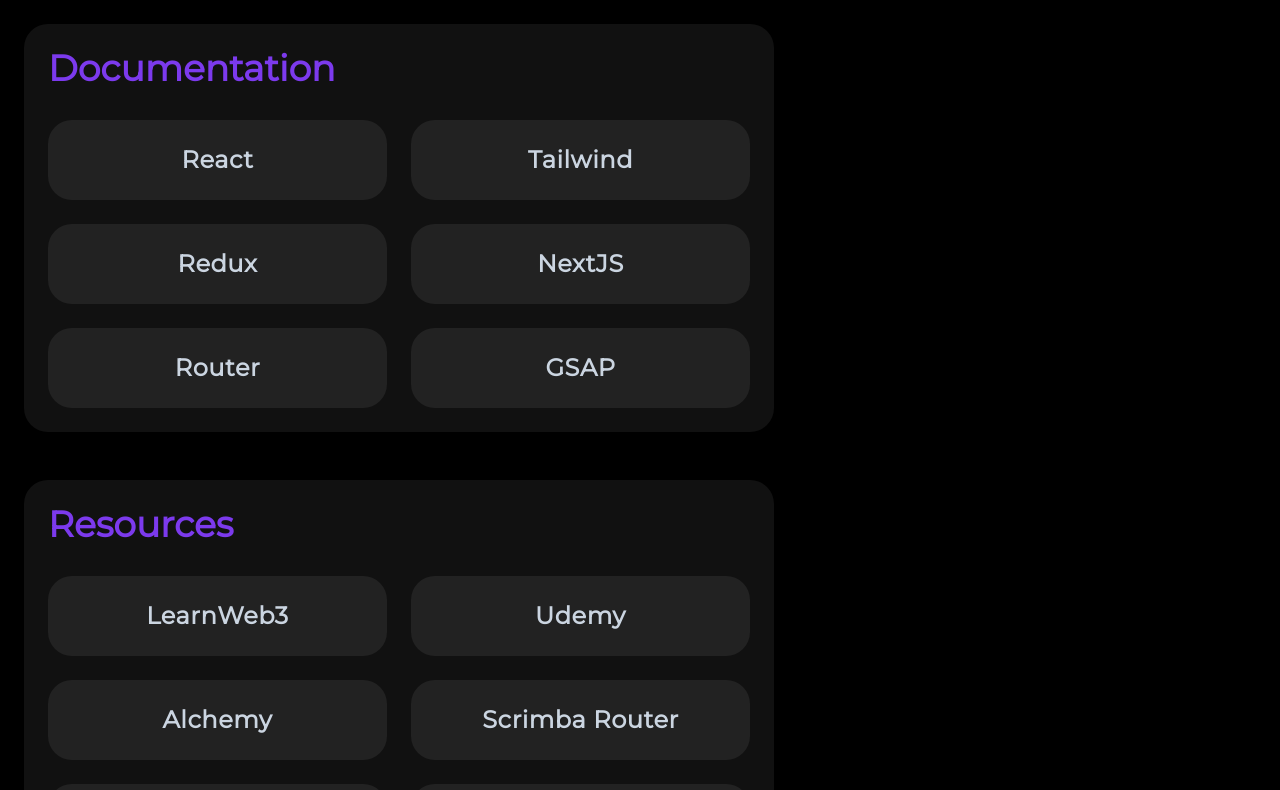
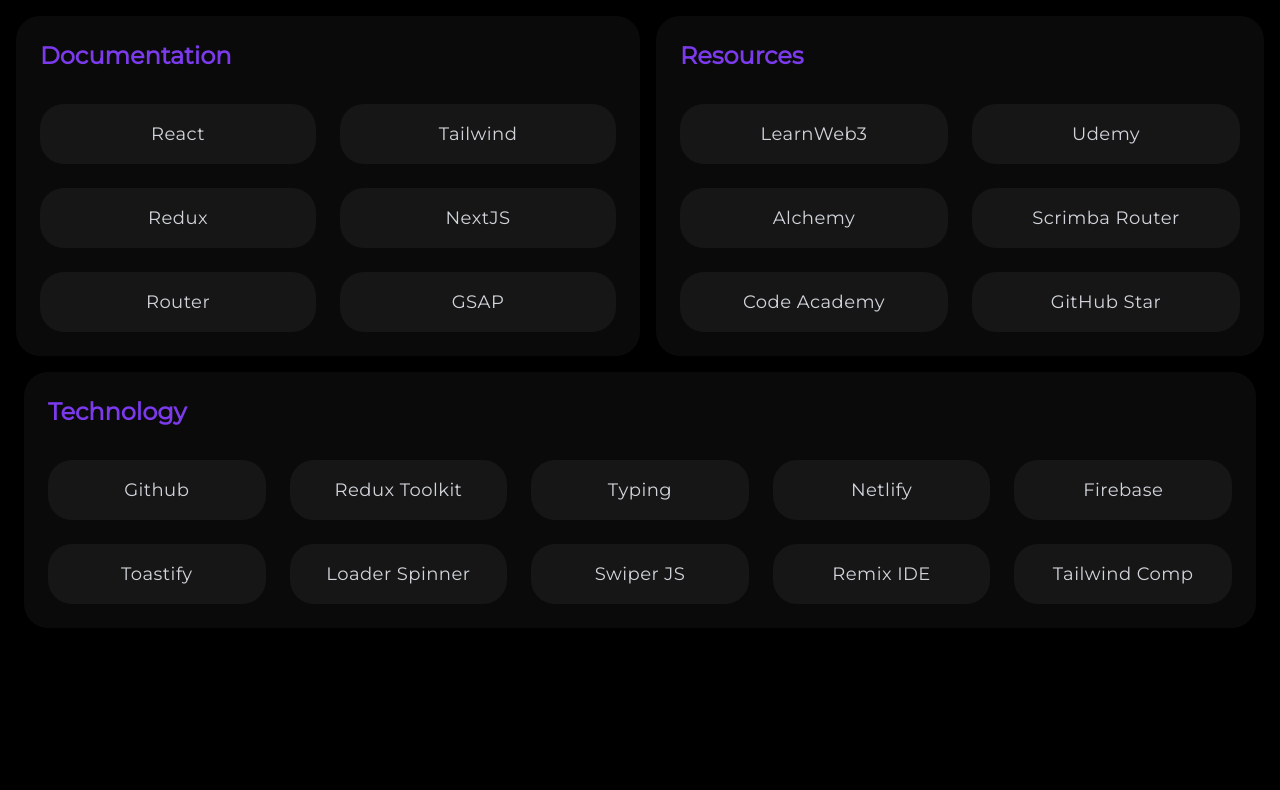
Before and after one commit to akhil683/Chrome-home-page, a React (Vite) app: page / in a window 1280 px wide. Shown: the top 790 px of the page. Built offline with nearby package versions, Linux system fonts and the light colour scheme.

Commit message:
updated the font size bg colors

```diff
--- a/src/App.jsx
+++ b/src/App.jsx
@@ -8,11 +8,11 @@
   return (
    <div>
       {/* <Header /> */}
-    <div className="flex flex-wrap">
+    <div className="grid md:grid-cols-2 grid-cols-1">
       <MostUsed />
       <Sources />
-      <Tech />
     </div>
+    <Tech />
    </div>
   )
 }
--- a/src/components/MostUsed.jsx
+++ b/src/components/MostUsed.jsx
@@ -29,13 +29,13 @@
   ];
 
   return (
-    <section className="bg-mblack m-6 p-6 rounded-3xl w-full lg:max-w-[750px]">
-      <h2 className="text-violet-600 font-semibold text-4xl pb-8">Documentation</h2>
+    <section className="bg-mblack m-4 mr-0 p-6 rounded-3xl">
+      <h2 className="text-violet-600 font-semibold text-2xl pb-8">Documentation</h2>
       <div className=" grid grid-cols-2 gap-6">
         { Used.map((app) => (
               <a
                 key={app.name}
-                className="bg-lblack p-main text-center rounded-3xl text-slate-300 tracking-wide  duration-300 hover:bg-violet-800 font-semibold text-lg md:text-xl lg:text-2xl"
+                className="bg-lblack p-main text-center rounded-3xl text-gray-300 tracking-wide  duration-300 hover:bg-violet-800 hover:text-gray-200 text-base md:text-md lg:text-lg"
                 href={app.url}
                 >
                   {app.name}
--- a/src/components/Sources.jsx
+++ b/src/components/Sources.jsx
@@ -28,13 +28,13 @@
   ]
 
   return (
-    <section className="bg-mblack m-6 p-6 rounded-3xl w-full lg:max-w-[750px]">
-      <h2 className="text-violet-600 font-semibold text-4xl pb-8">Resources</h2>
+    <section className="bg-mblack m-4 p-6 rounded-3xl">
+      <h2 className="text-violet-600 font-semibold text-2xl pb-8">Resources</h2>
       <div className=" grid grid-cols-2 gap-6">
       { resources.map((app) => (
             <a
               key={app.name}
-              className="bg-lblack p-main text-center rounded-3xl text-slate-300 tracking-wide  duration-300 hover:bg-violet-800 font-semibold text-lg md:text-xl lg:text-2xl"
+              className="bg-lblack p-main text-center rounded-3xl text-gray-300 tracking-wide  duration-300 hover:bg-violet-800 hover:text-gray-200 text-base md:text-md lg:text-lg"
               href={app.url}>
                 {app.name}
             </a>
--- a/src/components/Tech.jsx
+++ b/src/components/Tech.jsx
@@ -44,13 +44,13 @@
     },
   ]
   return (
-    <section className="bg-mblack m-6 mt-0 p-6 rounded-3xl lg:min-w-[600px] w-full">
-      <h2 className="text-violet-600 font-semibold text-4xl pb-8">Technology</h2>
+    <section className="bg-mblack m-6 mt-0 p-6 rounded-3xl">
+      <h2 className="text-violet-600 font-semibold text-2xl pb-8">Technology</h2>
       <div className=" grid lg:grid-cols-5 md:grid-cols-3 sm:grid-cols-2 gap-6">
         { Tech.map((app) => (
               <a
                 key={app.name}
-                className="bg-lblack p-main text-center rounded-3xl text-slate-300 tracking-wide  duration-300 hover:bg-violet-800 font-semibold text-lg md:text-xl lg:text-2xl"
+                className="bg-lblack p-main text-center rounded-3xl text-gray-300 tracking-wide  duration-300 hover:bg-violet-800 hover:text-gray-200 text-base md:text-md lg:text-lg"
                 href={app.url}>
                   {app.name}
               </a>
--- a/src/index.css
+++ b/src/index.css
@@ -7,7 +7,7 @@
     @apply flex justify-center items-center
   }
   .p-main {
-    @apply px-6 py-6
+    @apply px-4 py-4
   }
 
 }
--- a/tailwind.config.js
+++ b/tailwind.config.js
@@ -11,9 +11,8 @@
         Roboto: 'Roboto'
       },
       backgroundColor: {
-        pblack: 'black',
-        mblack: '#111',
-        lblack: '#222'
+        mblack: 'rgb(10, 10, 10)',
+        lblack: 'rgb(22, 22, 22)'
 
       },
       colors: {
```
